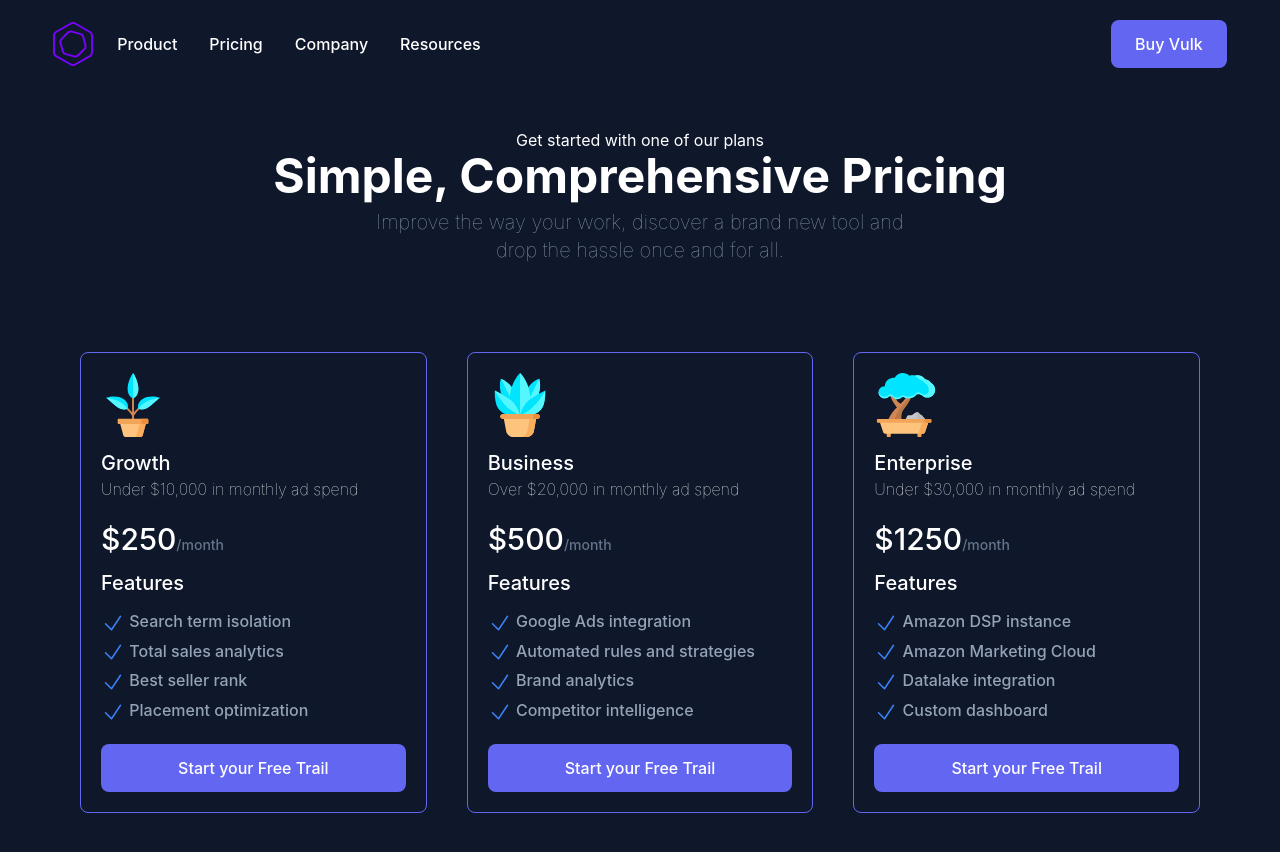
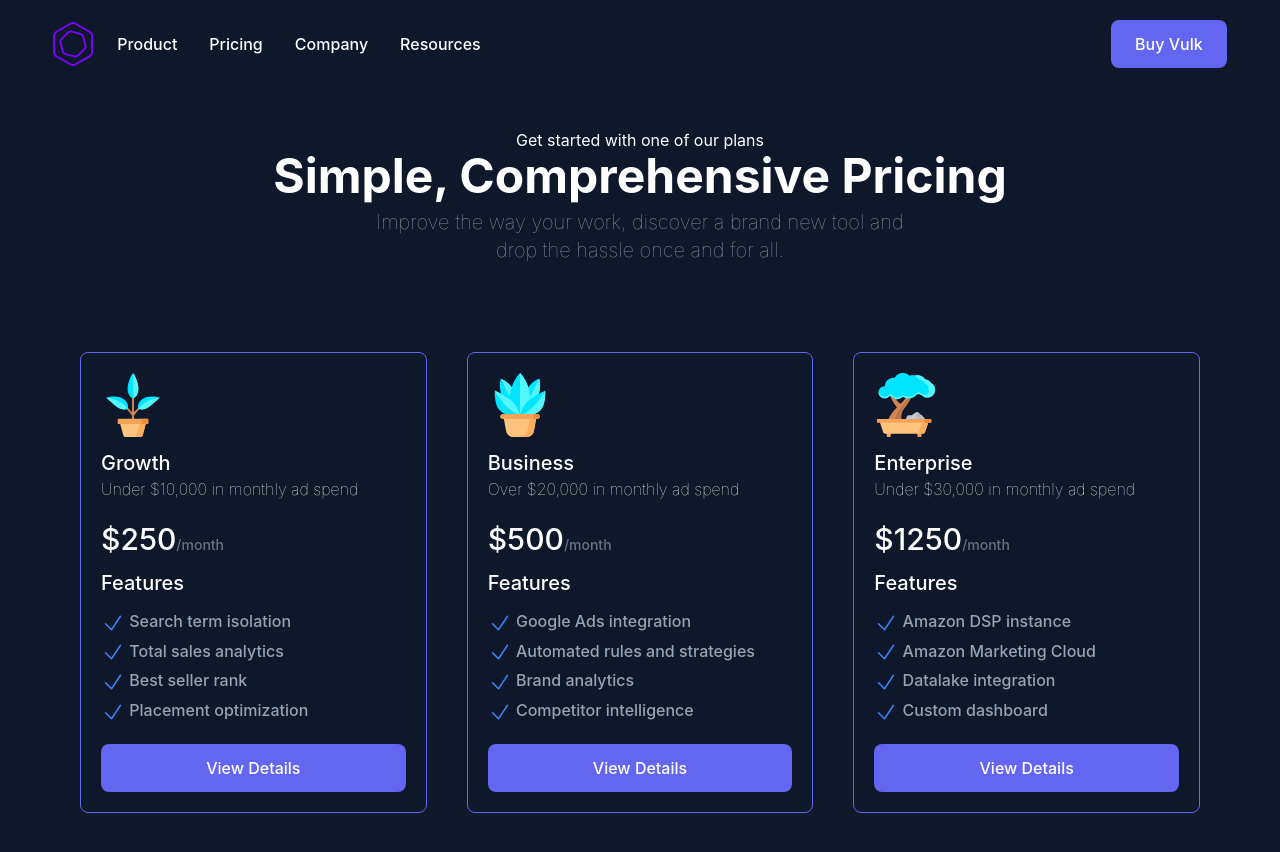
Before and after one commit to mickeymaruf/vulk, a React (Create React App) app: page /pricing in a window 1280 px wide. Shown: the top 852 px of the page. Built offline with nearby package versions, Linux system fonts and the light colour scheme.

Commit message:
context api and conditional rendering have used for plans

```diff
--- a/src/App.js
+++ b/src/App.js
@@ -1,3 +1,4 @@
+import { createContext, useState } from "react";
 import { createBrowserRouter, RouterProvider } from "react-router-dom";
 import Home from "./components/Home";
 import NotFound from "./components/NotFound";
@@ -6,7 +7,11 @@
 import Products from "./components/Products";
 import Main from "./layouts/Main";
 
+export const TrialContext = createContext(undefined);
+
 function App() {
+  const [trial, setTrial] = useState(false);
+  const [planId, setPlanId] = useState(undefined);
   const router = createBrowserRouter([
     {
       path: '/',
@@ -15,7 +20,7 @@
         { path: '/', element: <Home /> },
         { path: 'products', loader: () => fetch('https://openapi.programming-hero.com/api/phones?search=iphone'), element: <Products /> },
         { path: 'pricing', element: <Pricing /> },
-        { path: 'pricing/:id', loader: ({ params }) => params.id, element: < PlanDetails />},
+        { path: 'pricing/:id', loader: ({ params }) => params.id, element: < PlanDetails /> },
       ]
     },
     {
@@ -24,9 +29,11 @@
     }
   ])
   return (
+    <TrialContext.Provider value={{trial, setTrial, planId, setPlanId}}>
       <div className="App">
         <RouterProvider router={router} />
       </div>
+    </TrialContext.Provider>
   );
 }
 
--- a/src/components/Plan.js
+++ b/src/components/Plan.js
@@ -1,11 +1,14 @@
 import React from 'react';
 import { CheckIcon } from '@heroicons/react/24/solid'
 import { Link } from 'react-router-dom';
+import { useContext } from 'react';
+import { TrialContext } from '../App';
 
 const Plan = ({ plan }) => {
+    const {trial, planId} = useContext(TrialContext);
     const { id, name, price, icon, desc, features } = plan;
     return (
-        <div className="border border-indigo-500 rounded-lg p-5">
+        <div className="border border-indigo-500 rounded-lg p-5 relative">
             <img className='w-16' src={icon} alt="" />
             <h3 className='text-xl font-medium mt-3'>{name}</h3>
             <p className='text-base font-thin'>{desc}</p>
@@ -16,7 +19,15 @@
                     features.map((feature, idx) => <li key={id + '' + idx}><CheckIcon className="h-6 w-6 text-blue-500 inline" /> {feature}</li>)
                 }
             </ul>
-            <Link to={`/pricing/${id}`} className='bg-indigo-500 py-3 w-full mt-5 rounded-lg text-white font-medium hover:shadow-lg block text-center hover:shadow-slate-700'>Start your Free Trail</Link>
+            <Link to={`/pricing/${id}`} className={`${trial && planId === id ? 'bg-green-500' : 'bg-indigo-500 '} py-3 w-full mt-5 rounded-lg text-white font-medium hover:shadow-lg block text-center hover:shadow-slate-700`}>View Details</Link>
+            {
+                trial && planId === id &&
+                <div className="absolute top-0 right-0 translate-x-3 -translate-y-2 bg-green-200 p-1 rounded-full">
+                    <div className='bg-green-400 w-7 h-7 flex items-center justify-center rounded-full'>
+                        <CheckIcon className="h-6 w-6 text-white inline" />
+                    </div>
+                </div>
+            }
         </div>
     );
 };
--- a/src/components/PlanDetails.js
+++ b/src/components/PlanDetails.js
@@ -1,11 +1,13 @@
 import React from 'react';
 import { useLoaderData } from 'react-router-dom';
 import { plans } from './Pricing';
-import { CheckIcon } from '@heroicons/react/24/solid'
-import { Link } from 'react-router-dom';
-import { ArrowLeftIcon } from '@heroicons/react/24/solid'
+import { CheckIcon } from '@heroicons/react/24/solid';
+import { ArrowLeftIcon } from '@heroicons/react/24/solid';
+import { useContext } from 'react';
+import { TrialContext } from '../App';
 
 const PlanDetails = () => {
+    const {trial, setTrial, planId, setPlanId} = useContext(TrialContext);
     const _id = useLoaderData();
     const ourPlan = plans.find(plan => plan.id === +_id);
     const { id, name, price, icon, desc, benifits, features } = ourPlan;
@@ -19,20 +21,31 @@
                 </div>
                 <h1 className='text-3xl font-medium ml-auto'>${price}<span className='text-sm text-slate-500'>/month</span></h1>
             </div>
-            <div className="border border-indigo-500 rounded-lg p-5">
+            <div className="border border-indigo-500 rounded-lg p-5 relative">
                 <h3 className='mt-3 text-xl font-medium'>Benifits</h3>
                 <ul className='grid gap-1 mt-3 text-slate-400 font-medium'>
                     {
-                        benifits.map((benifit, idx) => <li key={id+''+idx}><CheckIcon className="h-6 w-6 text-green-500 inline" /> {benifit}</li>)
+                        benifits.map((benifit, idx) => <li key={id + '' + idx}><CheckIcon className="h-6 w-6 text-green-500 inline" /> {benifit}</li>)
                     }
                 </ul>
                 <h3 className='mt-3 text-xl font-medium'>Features</h3>
                 <ul className='grid gap-1 mt-3 text-slate-400 font-medium'>
                     {
-                        features.map((feature, idx) => <li key={id+''+idx}><CheckIcon className="h-6 w-6 text-blue-500 inline" /> {feature}</li>)
+                        features.map((feature, idx) => <li key={id + '' + idx}><CheckIcon className="h-6 w-6 text-blue-500 inline" /> {feature}</li>)
                     }
                 </ul>
-                <Link to={`/pricing/${id}`} className='bg-indigo-500 py-3 w-full mt-5 rounded-lg text-white font-medium hover:shadow-lg block text-center hover:shadow-slate-700'>Start your Free Trail</Link>
+                <button onClick={() => {
+                    setTrial(prevState => [id, !prevState]);
+                    setPlanId(id);
+                }} className={`${trial && planId === id ? 'bg-green-500' : 'bg-indigo-500 '} py-3 w-full mt-5 rounded-lg text-white font-medium hover:shadow-lg block text-center hover:shadow-slate-700`}>Start your Free Trial</button>
+                {
+                    trial && planId === id &&
+                    <div className="absolute top-0 right-0 translate-x-3 -translate-y-2 bg-green-200 p-1 rounded-full">
+                        <div className='bg-green-400 w-7 h-7 flex items-center justify-center rounded-full'>
+                            <CheckIcon className="h-6 w-6 text-white inline" />
+                        </div>
+                    </div>
+                }
             </div>
             <button className='absolute top-[110px]' onClick={() => window.history.back()}><ArrowLeftIcon className="h-8 w-8 text-blue-500 inline mt-3 cursor-pointer" /></button>
         </section>
--- a/src/components/Pricing.js
+++ b/src/components/Pricing.js
@@ -64,6 +64,8 @@
     },
 ];
 
+
+
 const Pricing = () => {
     return (
         <section className='bg-slate-900 text-white'>
--- a/src/components/Product.js
+++ b/src/components/Product.js
@@ -7,8 +7,8 @@
             <img className='mx-auto p-5' src={image} alt="" />
             <div className='bg-slate-900 p-5'>
                 <h3 className='text-xl font-medium mt-3'>{phone_name}</h3>
-                <h3 className='text-xl font-medium mt-3'>{brand}</h3>
-                <button className='bg-indigo-500 py-3 w-full mt-5 text-white font-medium hover:shadow-lg hover:shadow-slate-700'>Buy Now</button>
+                <p className='font-medium'>{brand}</p>
+                <button className='bg-indigo-500 py-3 w-full mt-3 text-white font-medium hover:shadow-lg hover:shadow-slate-700'>Buy Now</button>
             </div>
         </div>
     );
```
Lines whose indentation alone changed are shown as unchanged.
